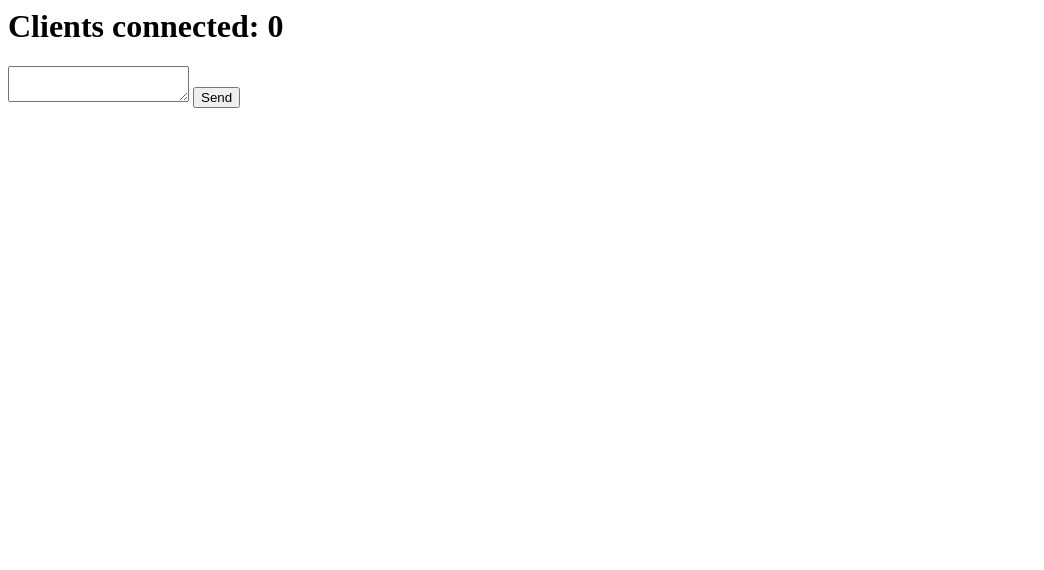
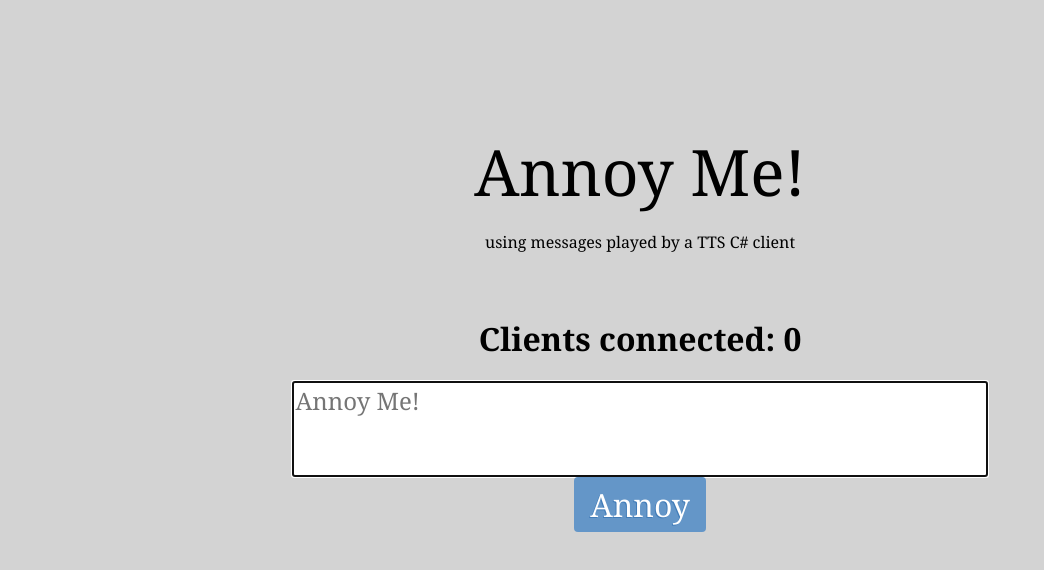
Before and after one commit to petidecember/AnnoyMe, a website: page index.html in a window 1280 px wide. Shown: the whole page, without its empty margins (0-1044 px from the left). Drawn offline with nearby package versions, Linux system fonts and the light colour scheme; no server answers.

Commit message:
Fancified Page
Made the page look slightly more professional

```diff
--- a/index.html
+++ b/index.html
@@ -1,13 +1,51 @@
 <html>
-
 <head>
   <title>Kill me.</title>
+  <style>
+  * {
+    font-family: "Georgia", serif;
+  }
+  #title
+  {
+    font-size: 64px;
+    margin-top: 128px;
+    margin-bottom: 16px;
+  }
+  #desc
+  {
+    font-size: 16px;
+    margin-bottom: 64px;
+  }
+  #text
+  {
+    resize: none;
+    width: 55%;
+    height: 4em;
+    font-size: 24px;
+  }
+  #btn
+  {
+    padding: 6px 16px;
+    font-size: 32px;
+    border: none;
+    border-radius: 4px;
+    color: #fff;
+    background-color: #6496c8;
+    text-shadow: -1px 1px #417cb8;
+  }
+  </style>
 </head>
 
-<body>
-  <h1 id="numClients">Clients connected: 0</h1>
-  <textarea id="text"></textarea>
-  <button onclick="btnOnclick()">Send</button>
+<body bgcolor="lightgray">
+  <div align="center">
+    <p id="title">Annoy Me!</p>
+    <p id="desc">using messages played by a TTS C# client</p>
+    <h1 id="numClients">Clients connected: 0</h1>
+
+    <textarea id="text" placeholder="Annoy Me!" autofocus="1"></textarea>
+    <br>
+    <button id="btn" onclick="btnOnclick()">Annoy</button>
+  </div>
 </body>
 
 <script src="/socket.io/socket.io.js"></script>
```
